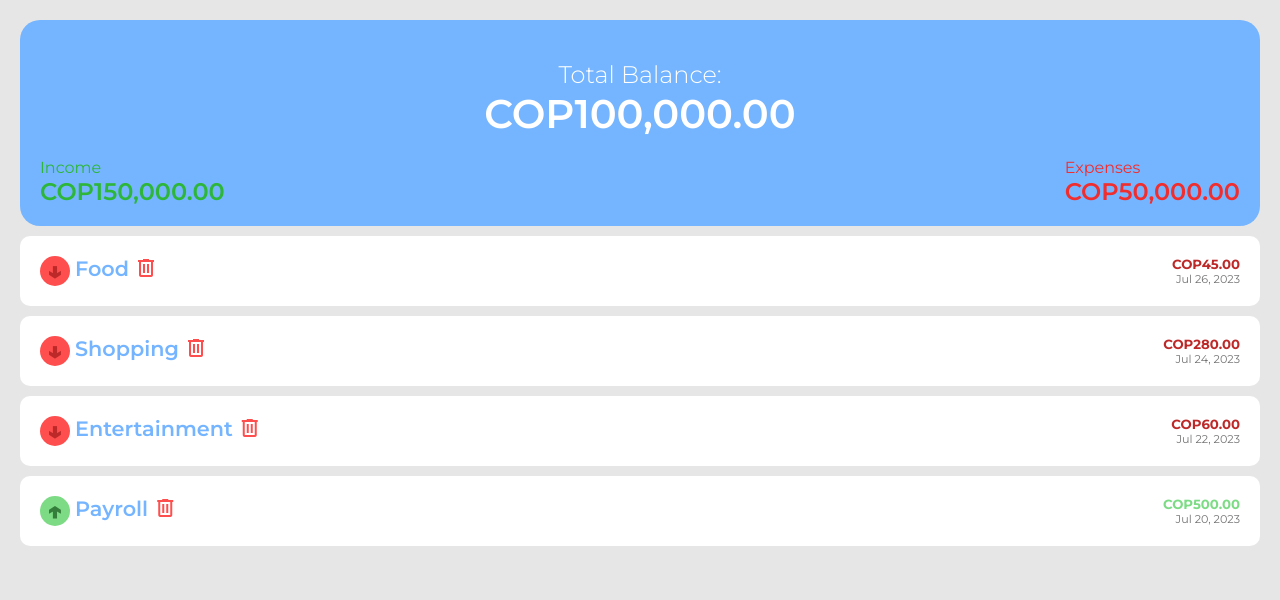
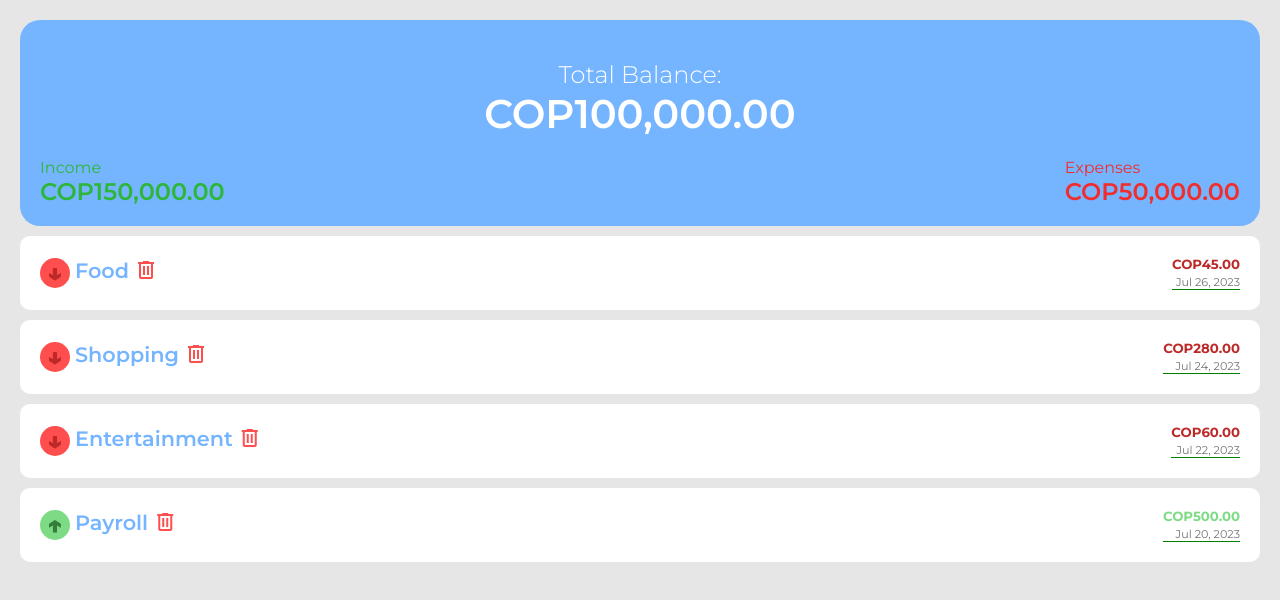
Before and after one commit to SofiaRubiano10/Angular, an Angular app: page / in a window 1280 px wide. Shown: the top 600 px of the page. Built offline with nearby package versions, Linux system fonts and the light colour scheme.

Commit message:
Inicialización del proyecto

```diff
--- a/src/app/components/transaction/transaction.component.html
+++ b/src/app/components/transaction/transaction.component.html
@@ -34,6 +34,8 @@
     >
       {{ transaction.amount | currency : "COP" }}
     </h5>
-    <h5 class="transaction__date">{{ transaction.date | date }}</h5>
+    <h5 class="transaction__date" [ngStyle]="dateStyles">
+      {{ transaction.date | date }}
+    </h5>
   </div>
 </div>
--- a/src/app/components/transaction/transaction.component.ts
+++ b/src/app/components/transaction/transaction.component.ts
@@ -8,4 +8,12 @@ import { Transaction } from '../../models/transaction.model';
 })
 export class TransactionComponent {
   @Input() transaction!: Transaction;
+
+  dateStyles: Record<string, string> = {
+    'border-bottom':
+      this.transaction?.type === 'expense'
+        ? '1px solid red'
+        : '1px solid green',
+    'margin-top': '3px',
+  };
 }
```
